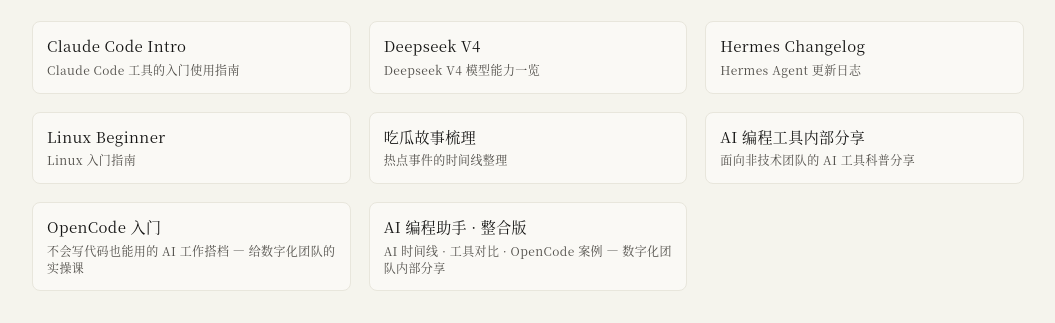
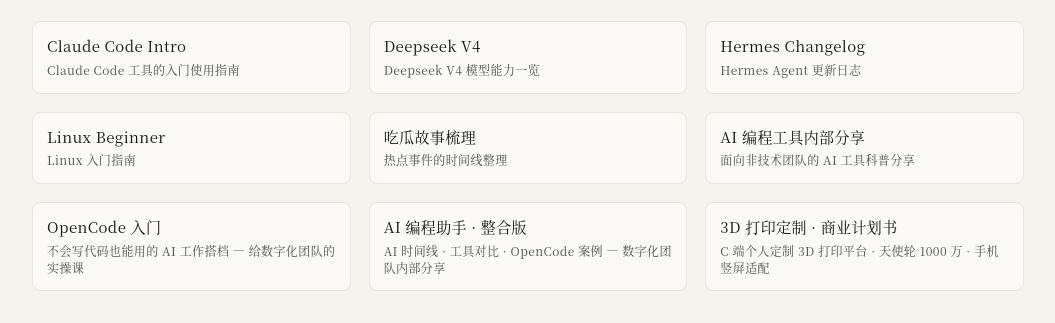
Before and after one commit to orangeshinee/DeployPages, a plain HTML site: page index.html in a window 1280 px wide. Shown: the part 629-952 px from the top of the page, without its empty margins (112-1167 px from the left). Drawn offline with Linux system fonts and the light colour scheme; a web font is replaced by a local one.

Commit message:
add 3dprint-bp card to landing page

```diff
--- a/index.html
+++ b/index.html
@@ -947,6 +947,10 @@
         <div class="demo-title">AI 编程助手 · 整合版</div>
         <div class="demo-desc">AI 时间线 · 工具对比 · OpenCode 案例 — 数字化团队内部分享</div>
       </a>
+      <a class="demo-card" href="./3dprint-bp/" style="text-decoration:none;color:inherit">
+        <div class="demo-title">3D 打印定制 · 商业计划书</div>
+        <div class="demo-desc">C 端个人定制 3D 打印平台 · 天使轮 1000 万 · 手机竖屏适配</div>
+      </a>
     </div>
   </section>
 
```
